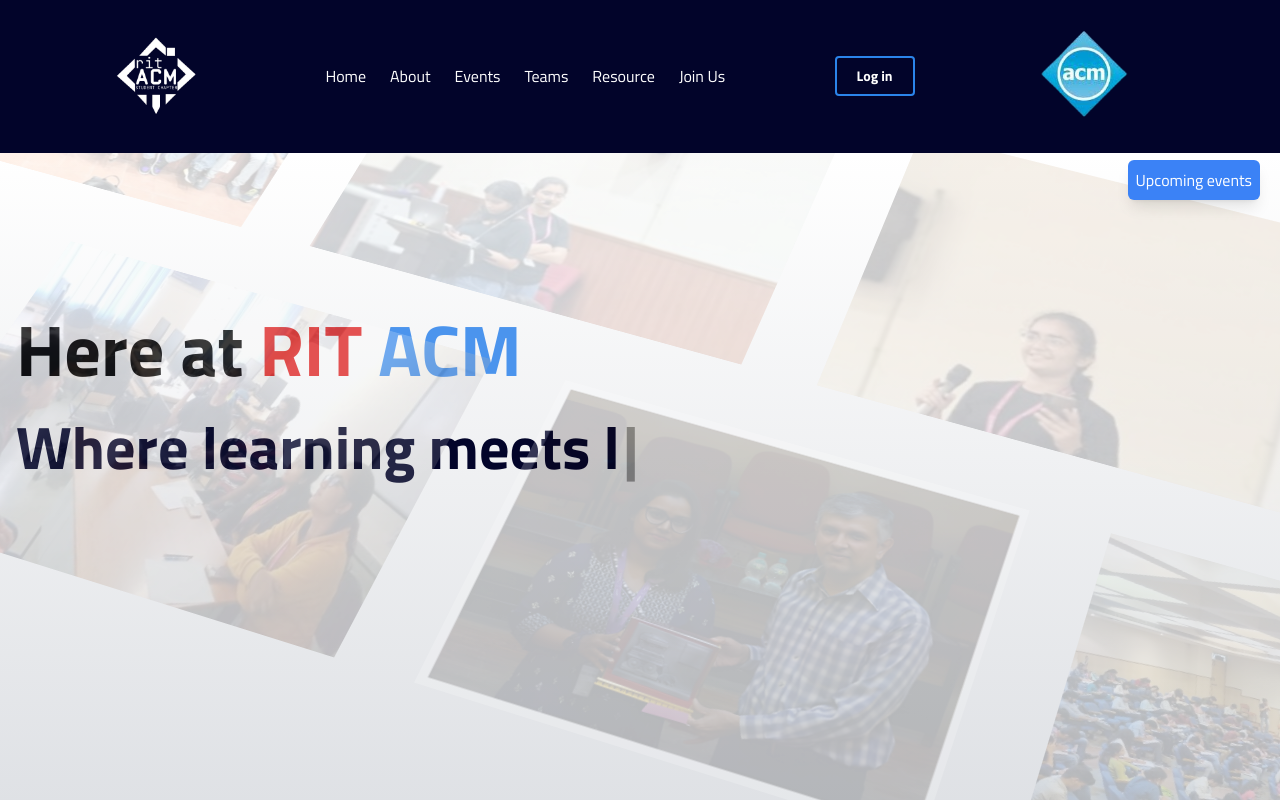
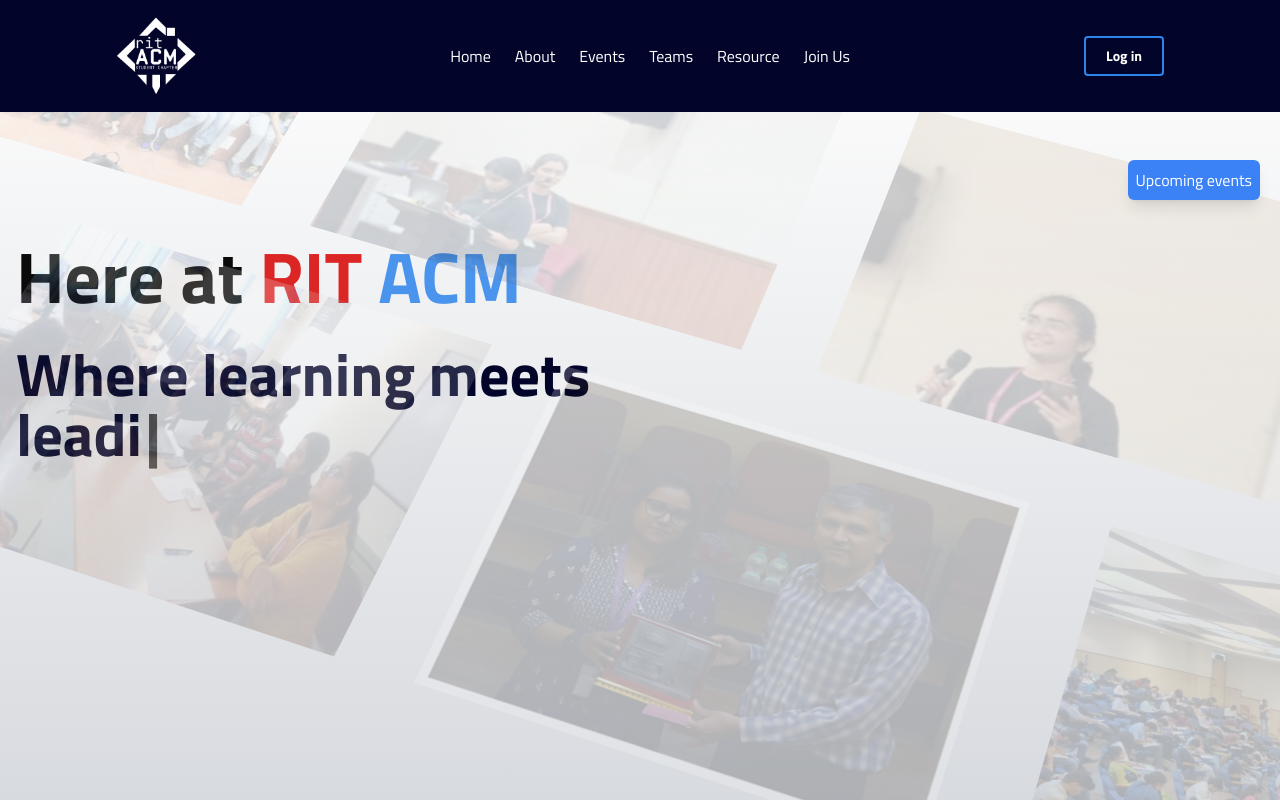
Before and after one commit to Sagar-S-R/acm-main, a Next.js app: page / in a window 1280 px wide. Shown: the top 800 px of the page. Built offline with nearby package versions, Linux system fonts and the light colour scheme.

Commit message:
"Navbar"

```diff
--- a/app/aboutus/page.tsx
+++ b/app/aboutus/page.tsx
@@ -7,7 +7,7 @@
 
 const aboutus = () => {
   return (
-    <div className='bg-gradient-to-b from-deepBlueHead to-white'>
+    <div className='bg-gradient-to-b pt-28 from-deepBlueHead to-white'>
       <Intro/>
       <Ourjourney/>
       <Ourmission/>
--- a/app/events/page.tsx
+++ b/app/events/page.tsx
@@ -5,7 +5,7 @@
 
 export default function Events() {
     return (
-        <div className="container mx-auto px-4 py-8">
+        <div className="container mx-auto px-4 py-8 pt-40">
             <h2 className="text-5xl font-bold mb-6 text-center font-titillium">Events</h2>
             <div className="mb-16 p-10 bg-deepBlue rounded-lg ">
 
--- a/app/login/page.tsx
+++ b/app/login/page.tsx
@@ -2,7 +2,7 @@
 
 const Login = () => {
   return (
-    <div className="flex flex-col items-center p-8 bg-gradient-to-b from-deepBlueHead to-white min-h-screen">
+    <div className="flex flex-col items-center p-8 bg-gradient-to-b from-deepBlueHead pt-40 to-white min-h-screen">
       <h2 className="text-3xl  font-titillium mb-6 text-red-600">Login </h2>
       <h3 className='text-xl font-titillium mb-6 text-white'>For RIT-ACM Members</h3>
 
--- a/app/teams/page.tsx
+++ b/app/teams/page.tsx
@@ -22,7 +22,7 @@
   delete groupedMembers['Technical'];
 
   return (
-    <div className="flex flex-col justify-center items-center bg-gradient-to-b from-deepBlueHead to-black text-black">
+    <div className="flex flex-col justify-center pt-20 items-center bg-gradient-to-b from-deepBlueHead to-black text-black">
       {/* Faculty Sponsor Section */}
       <div className="flex flex-col items-center gap-10 p-4 sm:p-10 mt-10 w-full">
         <h2 className="font-semibold text-4xl sm:text-5xl hover:scale-110 font-titillium text-red-600 transition duration-300 text-center">
--- a/components/Navbar.tsx
+++ b/components/Navbar.tsx
@@ -1,26 +1,43 @@
 "use client";
-import React, { useState } from "react";
+import React, { useState, useEffect } from "react";
 import Link from "next/link";
 import Image from "next/image";
 import { HiMenu, HiX } from "react-icons/hi";
 
-
 const Navbar = () => {
     const [isOpen, setIsOpen] = useState(false);
+    const [isScrolled, setIsScrolled] = useState(false);
 
     const toggleDrawer = () => {
-        setIsOpen(!isOpen);
+        setIsOpen((prev) => !prev);
     };
+
+    const handleScroll = () => {
+        if (window.scrollY > 50) {
+            setIsScrolled(true);
+        } else {
+            setIsScrolled(false);
+        }
+    };
+
+    useEffect(() => {
+        window.addEventListener("scroll", handleScroll);
+        return () => {
+            window.removeEventListener("scroll", handleScroll);
+        };
+    }, []);
+
     return (
         <div>
-            <nav className="bg-deepBlue">
-                <div className="relative w-full max-w-[1080px] mx-auto flex items-center justify-between gap-10 px-4 ">
-                    <Link href="/" className="cursor-pointer py-5 pr-5">
+            <nav className={`bg-deepBlue transition-all duration-500 ${isScrolled ? 'h-24' : 'h-28'} fixed top-0 left-0 w-full z-50`}>
+                <div className="relative w-full max-w-[1080px] mx-auto flex items-center justify-between gap-10 px-4">
+                    <Link href="/" className="cursor-pointer py-4  pr-5">
                         <Image
                             src="/main-logo.png"
-                            width={80}
+                            width={isScrolled ? 60 : 80}
                             height={20}
                             alt="Logo"
+                            className="transition-all duration-500"
                         />
                     </Link>
                     <div className="hidden sm:flex gap-6">
@@ -28,27 +45,22 @@
                             Home
                             <div className="absolute bottom-0 w-full h-1 bg-lightBlue hidden group-hover:block transition-all duration-200"></div>
                         </Link>
-
                         <Link href="/aboutus" className="text-white font-mullish py-5 hover:text-lightBlue transition-all duration-200 relative group">
                             About
                             <div className="absolute bottom-0 w-full h-1 bg-lightBlue hidden group-hover:block transition-all duration-200"></div>
                         </Link>
-
                         <Link href="/events" className="text-white font-mullish py-5 hover:text-lightBlue transition-all duration-200 relative group">
                             Events
                             <div className="absolute bottom-0 w-full h-1 bg-lightBlue hidden group-hover:block transition-all duration-200"></div>
                         </Link>
-
                         <Link href="/teams" className="text-white font-mullish py-5 hover:text-lightBlue transition-all duration-200 relative group">
                             Teams
                             <div className="absolute bottom-0 w-full h-1 bg-lightBlue hidden group-hover:block transition-all duration-200"></div>
                         </Link>
-
                         <Link href="#" className="text-white font-mullish py-5 hover:text-lightBlue transition-all duration-200 relative group">
                             Resource
                             <div className="absolute bottom-0 w-full h-1 bg-lightBlue hidden group-hover:block transition-all duration-200"></div>
                         </Link>
-
                         <Link href="/#joinus" className="text-white font-mullish py-5 hover:text-lightBlue transition-all duration-200 relative group">
                             Join Us
                             <div className="absolute bottom-0 w-full h-1 bg-lightBlue hidden group-hover:block transition-all duration-200"></div>
@@ -60,24 +72,12 @@
                         </button>
                     </div>
                     <div className="hidden sm:flex space-x-6">
-                        <Link href={'/login'}><button className="py-2 px-5 font-mullish text-white border-lightBlue border-2 rounded-sm text-sm font-bold ">
-                            Log in
-                        </button>
+                        <Link href="/login">
+                            <button className="py-2 px-5 font-mullish text-white border-lightBlue border-2 rounded-sm text-sm font-bold">
+                                Log in
+                            </button>
                         </Link>
                     </div>
-                    <Link href="https://www.acm.org/" target="_blank" className="cursor-pointer py-5 pr-5">
-                        <Image
-                            src="/acmMainlogo.png"
-                            width={120}
-                            height={30}
-                            alt="Logo"
-                        />
-                    </Link>
-
-                    {/* <Link href={'/Developers'} className="text-white font-mullish py-5 hover:text-lightBlue transition-all duration-200 relative group">
-                        Developers
-                         <div className="absolute bottom-0 w-full h-1 bg-lightBlue hidden group-hover:block transition-all duration-200"></div>
-                    </Link>  */}
                 </div>
                 {isOpen && (
                     <div className="sm:hidden p-5 bg-deepBlue inset-0 z-50 flex flex-col items-center pt-5 space-y-4">
@@ -90,7 +90,7 @@
                         <Link href="/events" className="text-white font-mullish py-2 text-lg" onClick={toggleDrawer}>
                             Events
                         </Link>
-                        <Link href="teams" className="text-white font-mullish py-2 text-lg" onClick={toggleDrawer}>
+                        <Link href="/teams" className="text-white font-mullish py-2 text-lg" onClick={toggleDrawer}>
                             Teams
                         </Link>
                         <Link href="#" className="text-white font-mullish py-2 text-lg" onClick={toggleDrawer}>
@@ -99,14 +99,12 @@
                         <Link href="/#joinus" className="text-white font-mullish py-2 text-lg" onClick={toggleDrawer}>
                             Join Us
                         </Link>
-                        <div className="flex flex-col items-center space-y-4 mt-6">
-                            <Link href={'/login'}><button className="py-2 px-5 font-mullish text-white border-lightBlue border-2 rounded-sm text-sm font-bold ">
-                                Log in
-                            </button>
+                        <div className="sm:flex space-x-6">
+                            <Link href="/login" onClick={toggleDrawer}> {/* Ensure the menu closes on login click */}
+                                <button className="py-2 px-5 font-mullish text-white border-lightBlue border-2 rounded-sm text-sm font-bold">
+                                    Log in
+                                </button>
                             </Link>
-                            {/* <button className="py-2 px-6 font-mullish text-sm font-bold bg-white text-lightBlue300 transition-all duration-200 hover:text-lightBlue300">
-                                Sign Up
-                            </button> */}
                         </div>
                     </div>
                 )}
--- a/components/ui/hero-parallax.tsx
+++ b/components/ui/hero-parallax.tsx
@@ -57,7 +57,7 @@
     return (
         <div
             ref={ref}
-            className="h-[165vh] sm:h-[250vh] bg-gradient-to-b from-white to-gray-400 overflow-hidden antialiased relative flex flex-col self-auto [perspective:1000px] [transform-style:preserve-3d]"
+            className="h-[165vh] pt-20 sm:h-[250vh] bg-gradient-to-b from-white to-gray-400 overflow-hidden antialiased relative flex flex-col self-auto [perspective:1000px] [transform-style:preserve-3d]"
         >
             <Header />
             <motion.div
```
